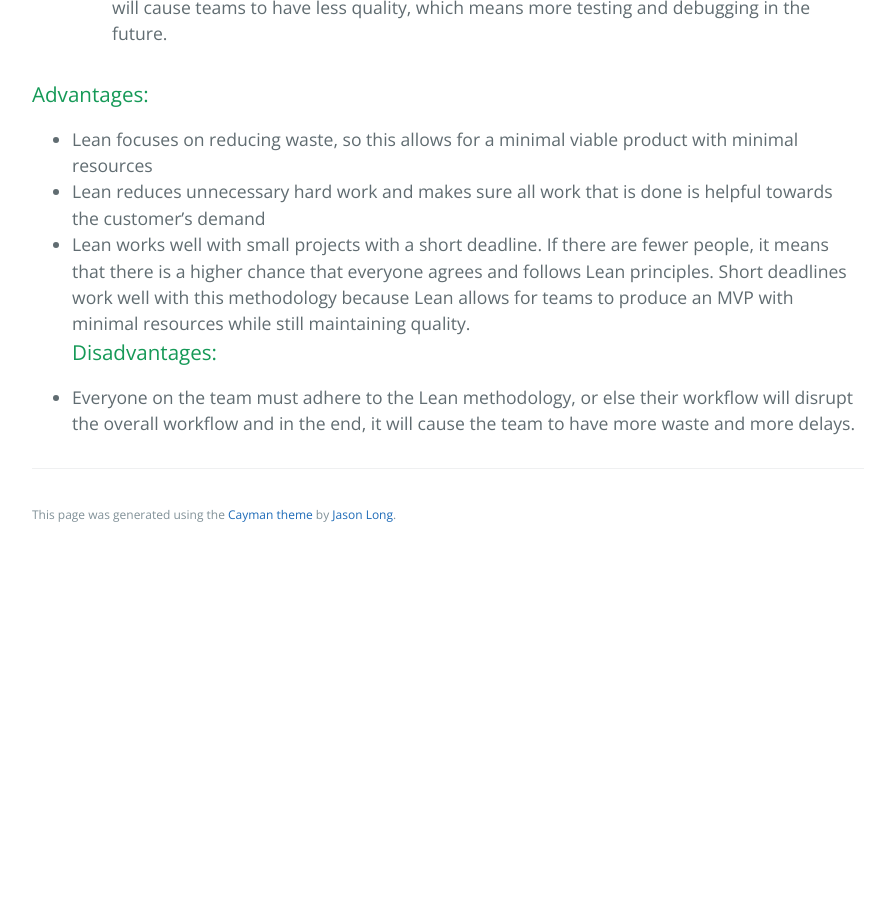
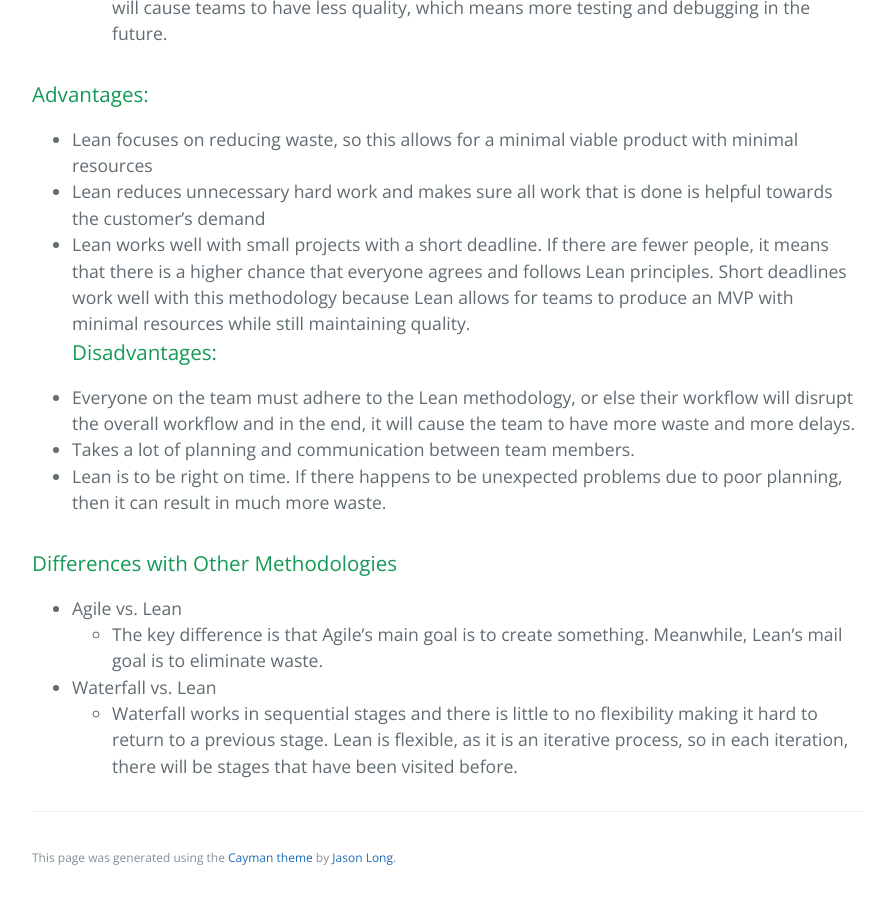
Before and after one commit to learning-software-engineering/learning-software-engineering.github.io, a Jekyll site: the page built from Topics/Software_Engineering/Lean.md, in a window 1280 px wide and 900 px high, scrolled down 2482 px. Shown: the whole window, without its empty margins (192-1087 px from the left). Built offline with Jekyll 4.4.1, drawn with Linux system fonts in a browser that asks for light colours; our own code applies the rules of GitHub Pages for plain Markdown files; before the commit the page ends 3039 px from its top, so only the background shows below that.

Commit message:
Update Lean.md

```diff
--- a/Topics/Software_Engineering/Lean.md
+++ b/Topics/Software_Engineering/Lean.md
@@ -45,3 +45,11 @@ Lean is an ideology that originated from the manufacturing principles of a car c
    - Lean works well with small projects with a short deadline. If there are fewer people, it means that there is a higher chance that everyone agrees and follows Lean principles. Short deadlines work well with this methodology because Lean allows for teams to produce an MVP with minimal resources while still maintaining quality.
 ### Disadvantages:
    - Everyone on the team must adhere to the Lean methodology, or else their workflow will disrupt the overall workflow and in the end, it will cause the team to have more waste and more delays.
+   - Takes a lot of planning and communication between team members.
+   - Lean is to be right on time. If there happens to be unexpected problems due to poor planning, then it can result in much more waste.
+
+### Differences with Other Methodologies
+   - Agile vs. Lean
+      - The key difference is that Agile's main goal is to create something. Meanwhile, Lean's mail goal is to eliminate waste.
+   - Waterfall vs. Lean
+      - Waterfall works in sequential stages and there is little to no flexibility making it hard to return to a previous stage. Lean is flexible, as it is an iterative process, so in each iteration, there will be stages that have been visited before.
```
